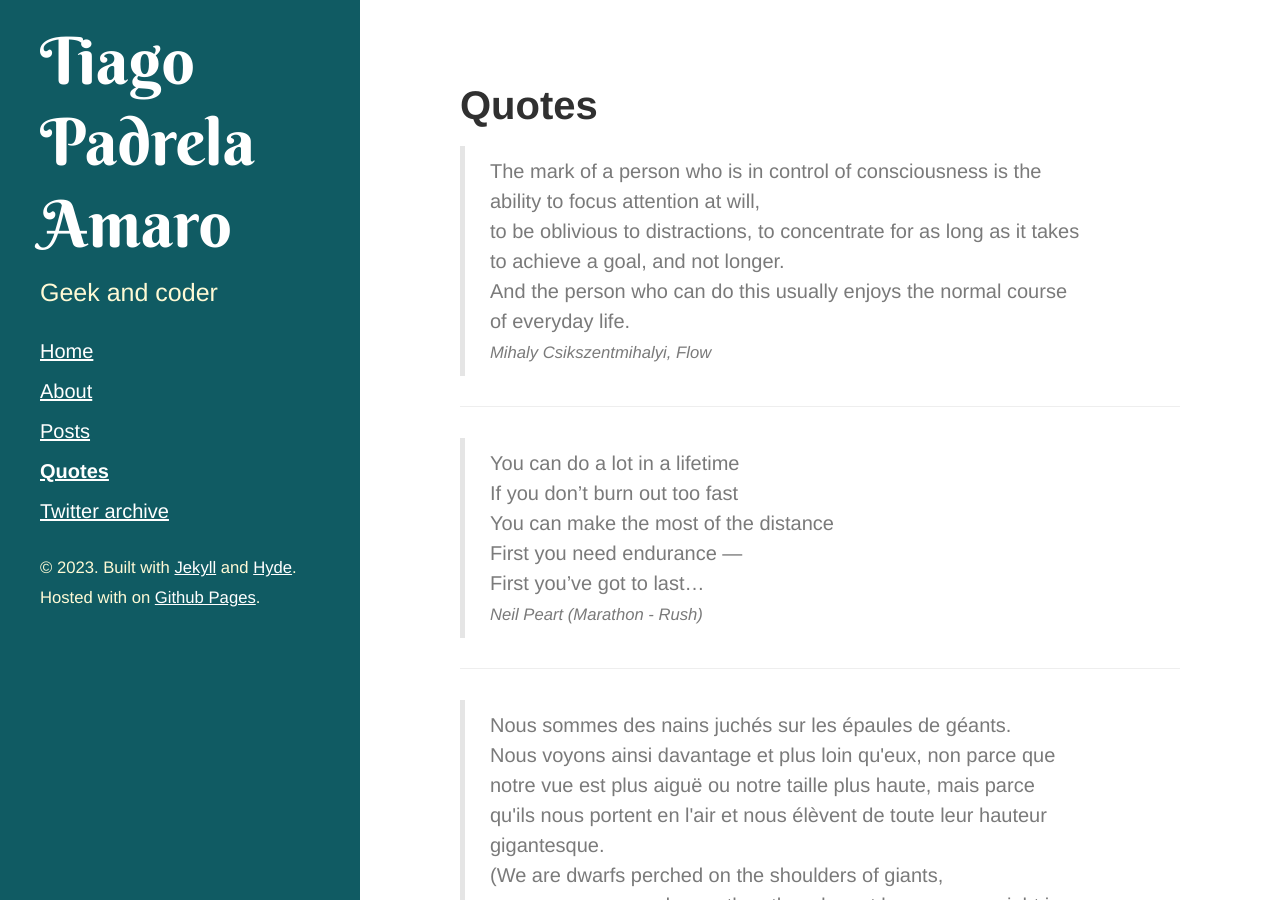
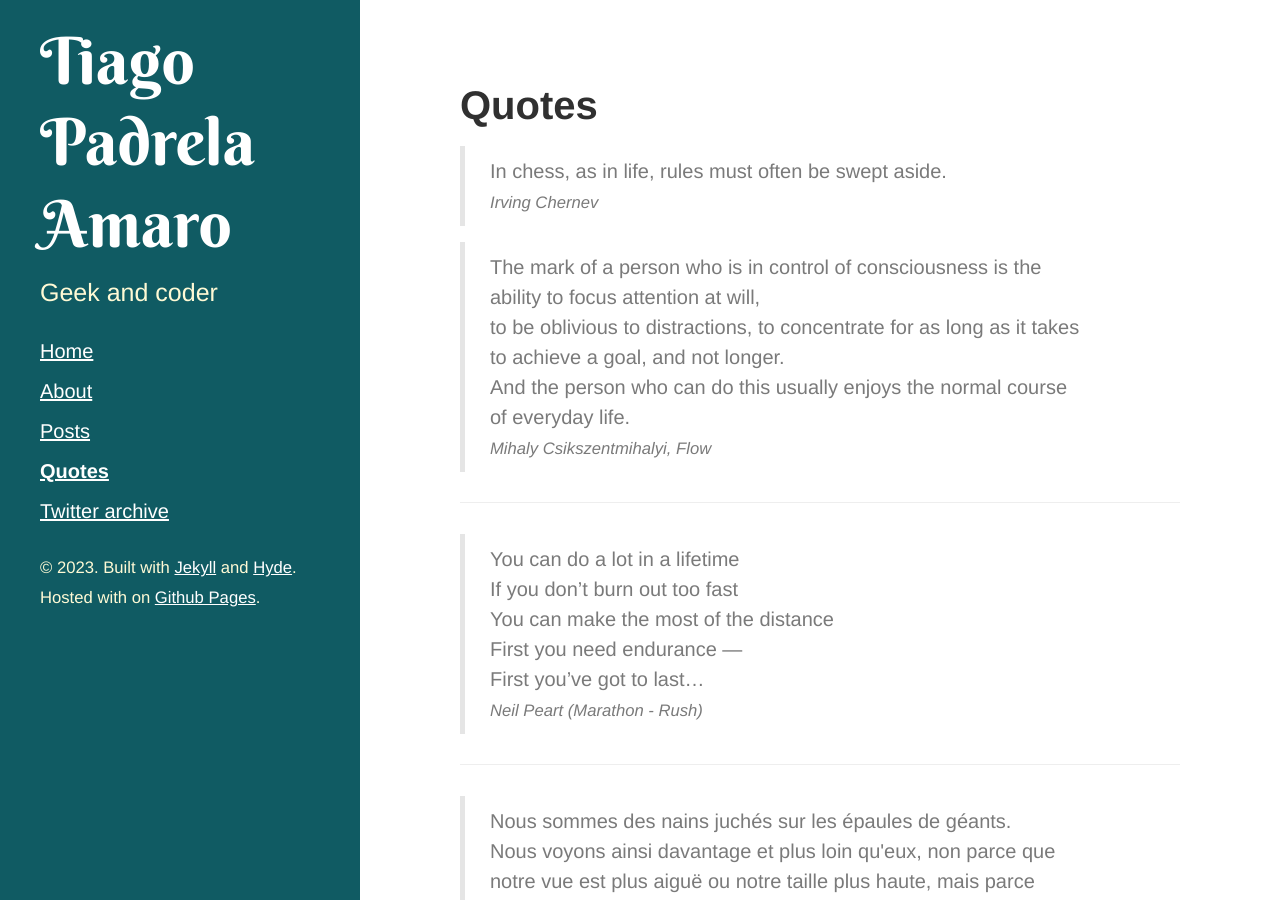
Before and after one commit to tiagoamaro/tiagoamaro.com.br_jekyll, a Jekyll site: the page built from quotes.html, in a window 1280 px wide and 900 px high. Built offline with Jekyll 4.4.1, drawn with Linux system fonts in a browser that asks for light colours.

Commit message:
Add Irving Chernev quote

```diff
--- a/quotes.html
+++ b/quotes.html
@@ -2,6 +2,13 @@
 layout: page
 title: Quotes
 ---
+
+<div class="quote">
+    <blockquote>
+        In chess, as in life, rules must often be swept aside.<br>
+        <small><cite>Irving Chernev</cite></small>
+    </blockquote>
+</div>
 
 <div class="quote">
     <blockquote>
```
